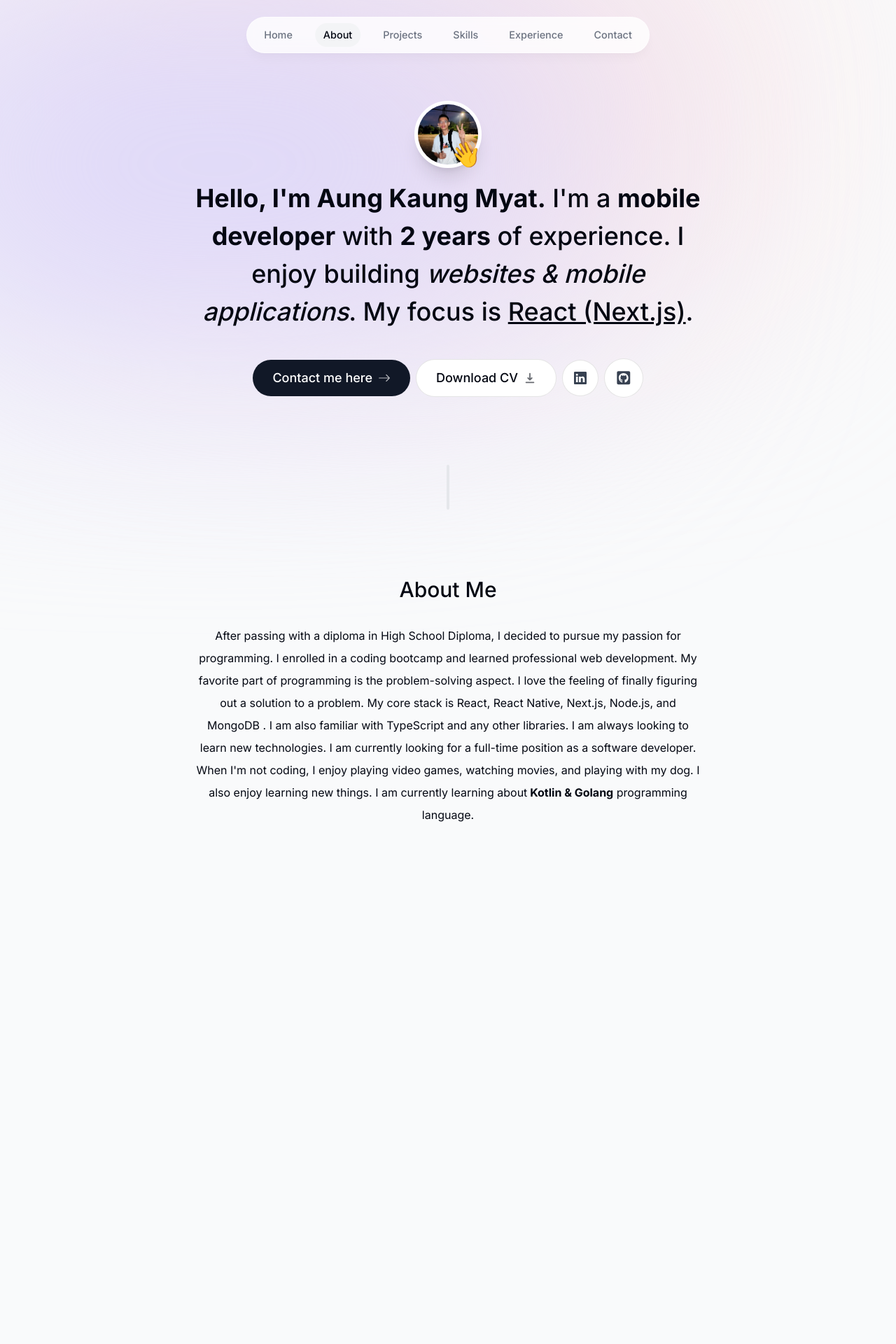
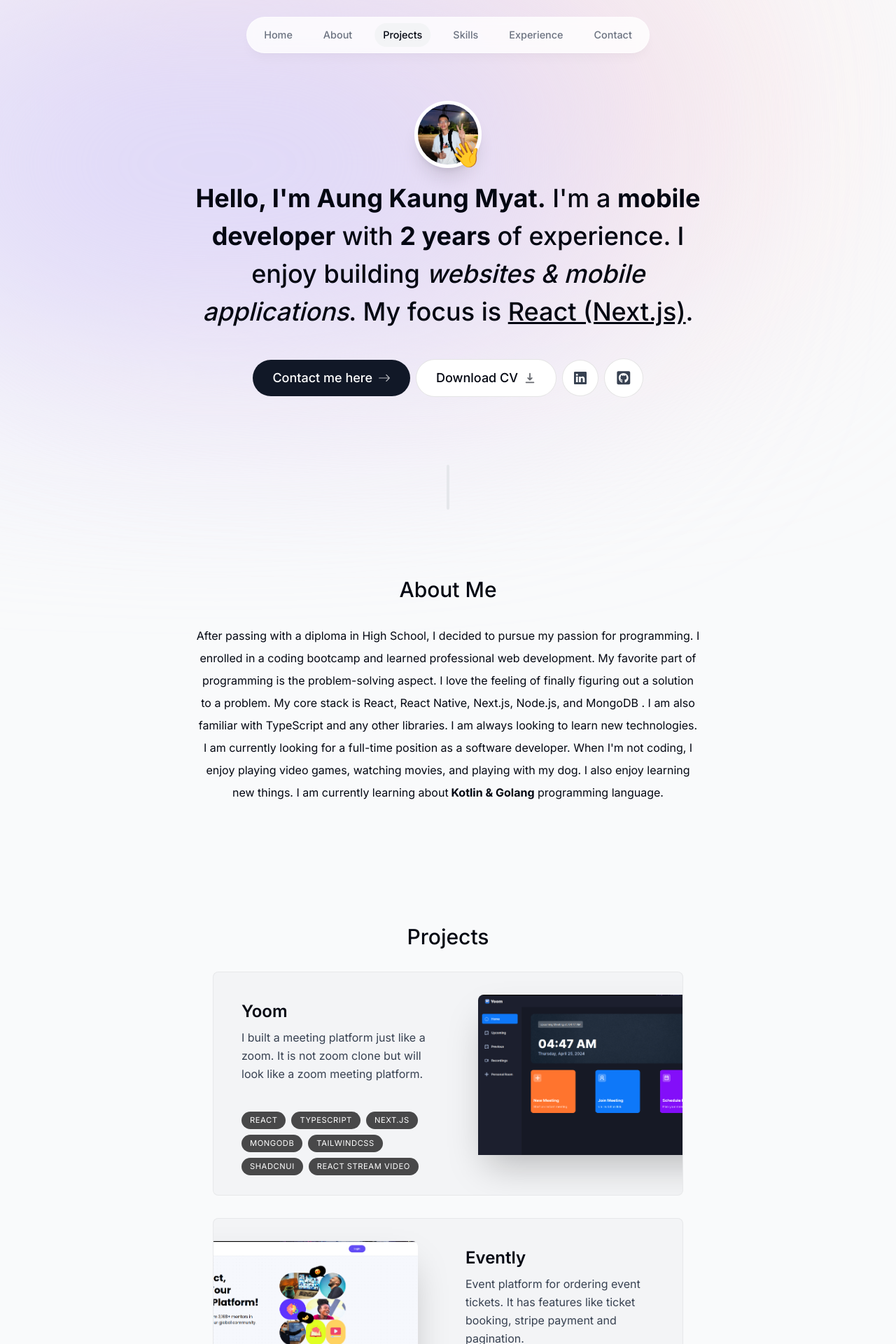
Before and after one commit to akm-coding/next-portfolio, a Next.js app: page / in a window 1280 px wide. Shown: the top 1920 px of the page at 70% size. Before the commit the page ends 1352 px from the top, so only its background shows below. Built offline with nearby package versions, Linux system fonts and the light colour scheme.

Commit message:
Complete projects section

```diff
--- a/app/page.tsx
+++ b/app/page.tsx
@@ -1,5 +1,6 @@
 import About from "@/components/About";
 import Intro from "@/components/Intro";
+import Projects from "@/components/Projects";
 import SectionDivider from "@/components/SectionDivider";
 
 export default function Home() {
@@ -8,6 +9,7 @@
       <Intro />
       <SectionDivider />
       <About />
+      <Projects />
     </main>
   );
 }
--- a/components/About.tsx
+++ b/components/About.tsx
@@ -19,8 +19,8 @@
     >
       <SectionHeading>About me</SectionHeading>
       <p className="mb-3">
-        After passing with a diploma in High School Diploma, I decided to pursue
-        my passion for programming. I enrolled in a coding bootcamp and learned
+        After passing with a diploma in High School, I decided to pursue my
+        passion for programming. I enrolled in a coding bootcamp and learned
         professional web development. My favorite part of programming is the
         problem-solving aspect. I love the feeling of finally figuring out a
         solution to a problem. My core stack is React, React Native, Next.js,
--- a/components/Intro.tsx
+++ b/components/Intro.tsx
@@ -9,12 +9,18 @@
 import { HiDownload } from "react-icons/hi";
 import { FaGithubSquare } from "react-icons/fa";
 import { useActiveSectionContext } from "@/context/active-section-context";
+import { useSectionInView } from "@/lib/hooks";
 
 const Intro = () => {
+  const { ref } = useSectionInView("Home", 0.5);
   const { setActiveSection, setTimeOfLastClick } = useActiveSectionContext();
 
   return (
-    <section className="mb-28 max-w-[50rem] text-center sm:mb-0 scroll-mt-[100rem]">
+    <section
+      ref={ref}
+      id="home"
+      className="mb-28 max-w-[50rem] text-center sm:mb-0 scroll-mt-[100rem]"
+    >
       <div className="flex items-center justify-center">
         <div className="relative">
           <motion.div
--- /dev/null
+++ b/components/Project.tsx
@@ -0,0 +1,70 @@
+"use client";
+
+import { useRef } from "react";
+import { projectsData } from "@/lib/data";
+import Image from "next/image";
+import { motion, useScroll, useTransform } from "framer-motion";
+
+type ProjectProps = (typeof projectsData)[number];
+
+export default function Project({
+  title,
+  description,
+  tags,
+  imageUrl,
+}: ProjectProps) {
+  const ref = useRef<HTMLDivElement>(null);
+  const { scrollYProgress } = useScroll({
+    target: ref,
+    offset: ["0 1", "1.33 1"],
+  });
+  const scaleProgess = useTransform(scrollYProgress, [0, 1], [0.8, 1]);
+  const opacityProgess = useTransform(scrollYProgress, [0, 1], [0.6, 1]);
+
+  return (
+    <motion.div
+      ref={ref}
+      style={{
+        scale: scaleProgess,
+        opacity: opacityProgess,
+      }}
+      className="group mb-3 sm:mb-8 last:mb-0"
+    >
+      <section className="bg-gray-100 max-w-[42rem] border border-black/5 rounded-lg overflow-hidden sm:pr-8 relative sm:h-[20rem] hover:bg-gray-200 transition sm:group-even:pl-8 dark:text-white dark:bg-white/10 dark:hover:bg-white/20">
+        <div className="pt-4 pb-7 px-5 sm:pl-10 sm:pr-2 sm:pt-10 sm:max-w-[50%] flex flex-col h-full sm:group-even:ml-[18rem]">
+          <h3 className="text-2xl font-semibold">{title}</h3>
+          <p className="mt-2 leading-relaxed text-gray-700 dark:text-white/70">
+            {description}
+          </p>
+          <ul className="flex flex-wrap mt-4 gap-2 sm:mt-auto">
+            {tags.map((tag, index) => (
+              <li
+                className="bg-black/[0.7] px-3 py-1 text-[0.7rem] uppercase tracking-wider text-white rounded-full dark:text-white/70"
+                key={index}
+              >
+                {tag}
+              </li>
+            ))}
+          </ul>
+        </div>
+        <Image
+          src={imageUrl}
+          alt="Project I worked on"
+          quality={95}
+          className="absolute hidden sm:block top-8 -right-40 w-[28.25rem] rounded-t-lg shadow-2xl
+        transition
+        group-hover:scale-[1.04]
+        group-hover:-translate-x-3
+        group-hover:translate-y-3
+        group-hover:-rotate-2
+
+        group-even:group-hover:translate-x-3
+        group-even:group-hover:translate-y-3
+        group-even:group-hover:rotate-2
+
+        group-even:right-[initial] group-even:-left-40"
+        />
+      </section>
+    </motion.div>
+  );
+}
--- /dev/null
+++ b/components/Projects.tsx
@@ -0,0 +1,26 @@
+"use client";
+
+import React from "react";
+import SectionHeading from "./SectionHeading";
+import { projectsData } from "@/lib/data";
+import Project from "./Project";
+import { useSectionInView } from "@/lib/hooks";
+
+const Projects = () => {
+  const { ref } = useSectionInView("Projects", 0.5);
+
+  return (
+    <section ref={ref} id="projects" className="scroll-mt-28 mb-28">
+      <SectionHeading>Projects</SectionHeading>
+      <div>
+        {projectsData.map((project, index) => (
+          <React.Fragment key={index}>
+            <Project {...project} />
+          </React.Fragment>
+        ))}
+      </div>
+    </section>
+  );
+};
+
+export default Projects;
--- /dev/null
+++ b/context/themeContext.tsx
@@ -0,0 +1,70 @@
+"use client";
+
+import React, { useEffect, useState, createContext, useContext } from "react";
+
+type Theme = "light" | "dark";
+
+type ThemeContextProviderProps = {
+  children: React.ReactNode;
+};
+
+type ThemeContextType = {
+  theme: Theme;
+  toggleTheme: () => void;
+};
+
+const ThemeContext = createContext<ThemeContextType | null>(null);
+
+export default function ThemeContextProvider({
+  children,
+}: ThemeContextProviderProps) {
+  const [theme, setTheme] = useState<Theme>("light");
+
+  const toggleTheme = () => {
+    if (theme === "light") {
+      setTheme("dark");
+      window.localStorage.setItem("theme", "dark");
+      document.documentElement.classList.add("dark");
+    } else {
+      setTheme("light");
+      window.localStorage.setItem("theme", "light");
+      document.documentElement.classList.remove("dark");
+    }
+  };
+
+  useEffect(() => {
+    const localTheme = window.localStorage.getItem("theme") as Theme | null;
+
+    if (localTheme) {
+      setTheme(localTheme);
+
+      if (localTheme === "dark") {
+        document.documentElement.classList.add("dark");
+      }
+    } else if (window.matchMedia("(prefers-color-scheme: dark)").matches) {
+      setTheme("dark");
+      document.documentElement.classList.add("dark");
+    }
+  }, []);
+
+  return (
+    <ThemeContext.Provider
+      value={{
+        theme,
+        toggleTheme,
+      }}
+    >
+      {children}
+    </ThemeContext.Provider>
+  );
+}
+
+export function useTheme() {
+  const context = useContext(ThemeContext);
+
+  if (context === null) {
+    throw new Error("useTheme must be used within a ThemeContextProvider");
+  }
+
+  return context;
+}
--- a/lib/data.ts
+++ b/lib/data.ts
@@ -81,13 +81,13 @@
   {
     title: "Evently",
     description:
-      "Event platform for ordering event tickets. I was the full-stack developer. It has features like ticket booking, stripe payment and pagination.",
+      "Event platform for ordering event tickets. It has features like ticket booking, stripe payment and pagination.",
     tags: ["React", "TypeScript", "Next.js", "Tailwind", "Stripe", "Clerk"],
     imageUrl: evently,
   },
   {
     title: "Movie App",
-    description: "A personal app for movie ticket booking system",
+    description: "A personal app for movie ticket booking system.",
     tags: ["React", "React Native", "TMDB Api", "StyleSheet"],
     imageUrl: movie,
   },
```
